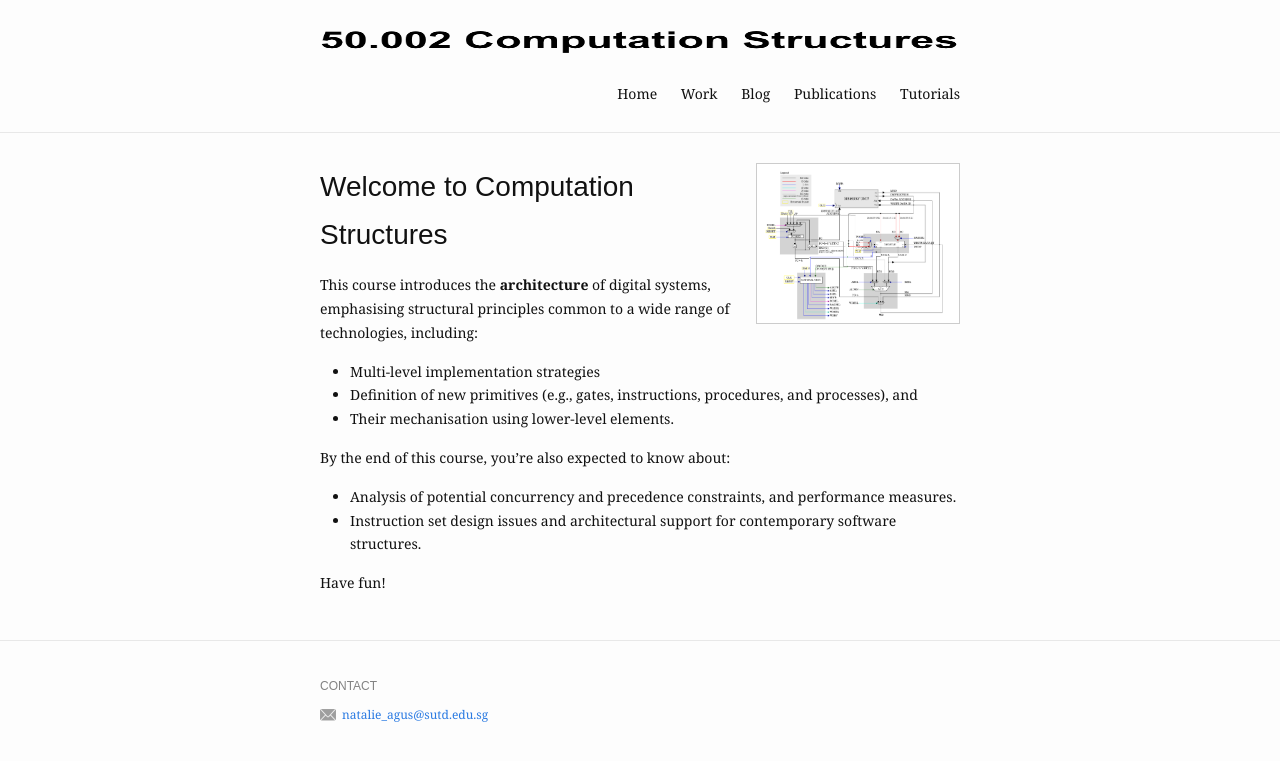
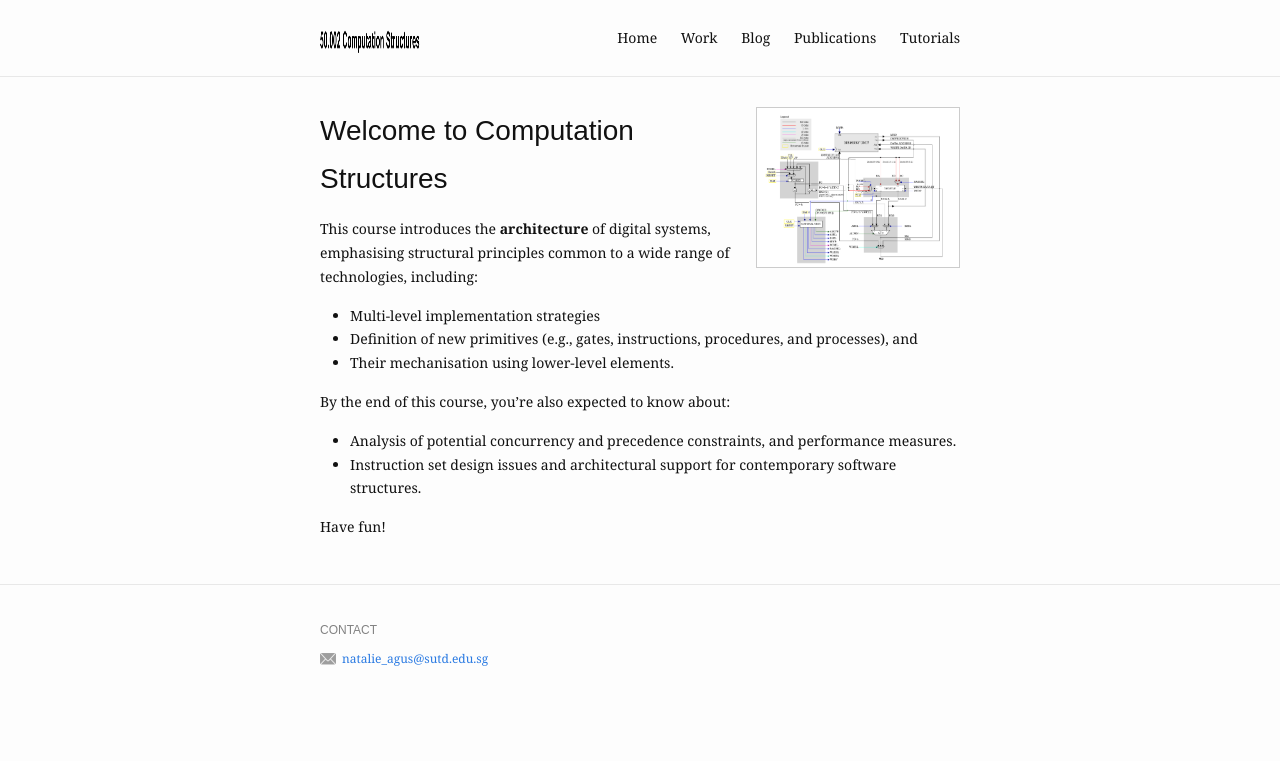
Before and after one commit to natalieagus/computationstructures, a Jekyll site: the page built from index.md, in a window 1280 px wide. Shown: the top 761 px of the page. Built offline with Jekyll 4.4.1, drawn with Linux system fonts in a browser that asks for light colours.

Commit message:
feat: updated title logo

```diff
--- a/_includes/header.html
+++ b/_includes/header.html
@@ -1,7 +1,7 @@
 <header class="site-header">
   <div class="wrapper">
     <a class="site-title" href="{{ "" | prepend: site.baseurl | prepend: site.url }}/">
-      <img src="{{ "/assets/img/title_banner.png" | absolute_url }}" alt="{{ site.title }}" width="780" height="85" />
+      <img src="{{ "/assets/img/title_banner.png" | absolute_url }}" alt="{{ site.title }}" width="100" height="50" />
     </a>
 
     <nav class="site-nav">
```
